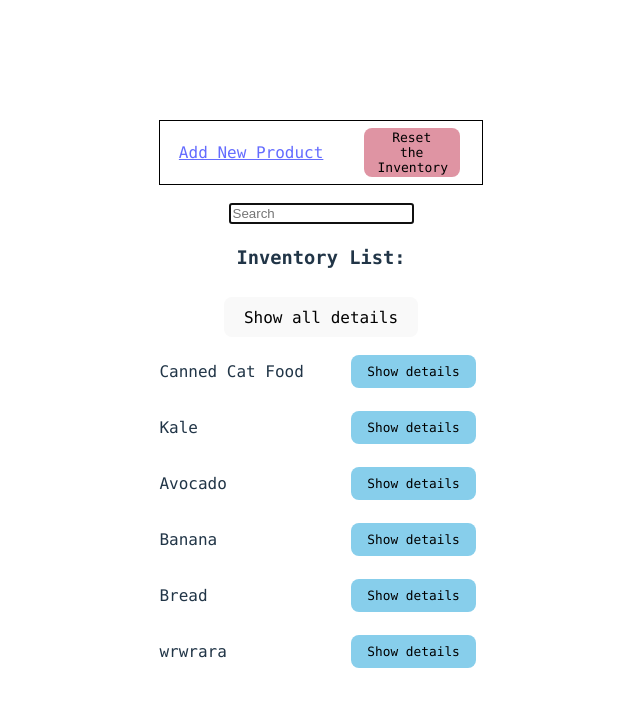
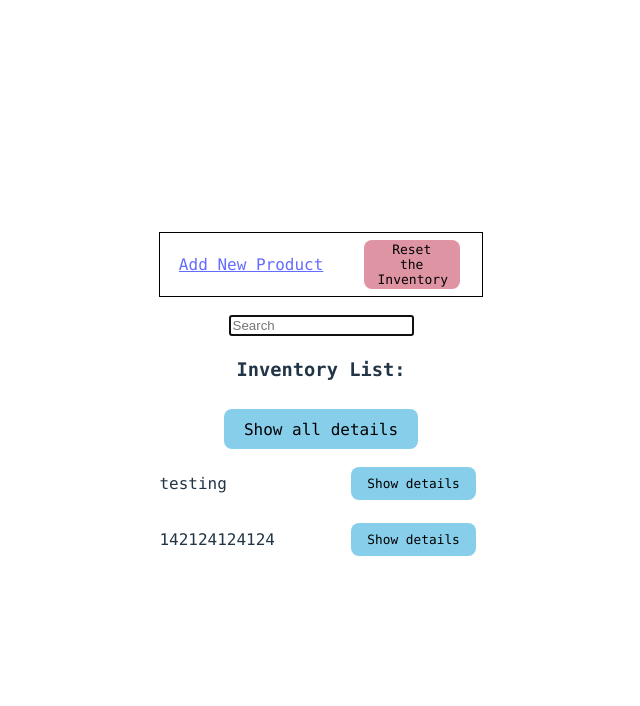
Before and after one commit to Michael01155D/web-inventory-manager, a React (Vite) app: page / in a window 1280 px wide. Shown: the top 706 px of the page, without its empty margins (319-959 px from the left). Built offline with nearby package versions, Linux system fonts and the light colour scheme; data requests are answered from the project's data file.

Commit message:
adding product to inventory now works and re-renders the main menu product list when done adding

```diff
--- a/backend.js
+++ b/backend.js
@@ -60,7 +60,7 @@ const updateProduct = async (updatedProduct) => {
             body: JSON.stringify(updatedProduct)
         });
         const response = await request.json()
-        console.log("response in updateProduct is, ", response)
+        //console.log("response in updateProduct is, ", response)
        return response;
     }
 }
--- a/db.json
+++ b/db.json
@@ -1,40 +1,16 @@
 {
   "products": [
     {
-      "id": "9508",
-      "name": "Canned Cat Food",
-      "stock": 441,
-      "serialCode": "n5G1H5K4A4n2"
+      "id": "ef96",
+      "name": "testing",
+      "stock": 0,
+      "serialCode": "m7b3u4g5c8u5"
     },
     {
-      "id": "5c4e",
-      "name": "Kale",
-      "stock": 579,
-      "serialCode": "B4q1x5u7X5f3"
-    },
-    {
-      "id": "2234",
-      "name": "Avocado",
-      "stock": 327,
-      "serialCode": "N2P0Q7A2Y2M6"
-    },
-    {
-      "id": "1598",
-      "name": "Banana",
-      "stock": 611,
-      "serialCode": "R3r4b4T6I2J5"
-    },
-    {
-      "id": "1807",
-      "name": "Bread",
-      "stock": 468,
-      "serialCode": "M6X6G1O6Z4C4"
-    },
-    {
-      "id": "d226",
-      "name": "wrwrara",
-      "stock": 0,
-      "serialCode": "C2c1T1K1H5s1"
+      "id": "26b7",
+      "name": "142124124124",
+      "stock": 444,
+      "serialCode": "L8L1X5y1x3x0"
     }
   ]
 }
--- a/src/App.jsx
+++ b/src/App.jsx
@@ -19,7 +19,7 @@ const App = () => {
     <BrowserRouter>
       <Routes>
           <Route path='/' element={<HomePage inventory={inventory} setInventory={setInventory} />}/>
-          <Route path='/add' element={<NewProductPage inventory={inventory}/>}/>
+          <Route path='/add' element={<NewProductPage inventory={inventory} setInventory={setInventory}/>}/>
       </Routes>
     </BrowserRouter>
   )
--- a/src/components/MainMenu.jsx
+++ b/src/components/MainMenu.jsx
@@ -1,5 +1,6 @@
-import { useState, useReducer } from "react";
+import { useState } from "react";
 import "../styles/MainMenu.css";
+import "../styles/Button.css";
 import Product from './Product';
 import SearchBar from "./SearchBar";
 import { Link } from "react-router-dom";
@@ -8,7 +9,6 @@ import { clearInventory, removeProduct } from "../../backend";
 
 const MainMenu = ({inventory, setInventory}) => {
     const [query, setQuery] = useState("");
-    const [_, forceUpdate] = useReducer((x) => x + 1, 0);
     const [displayMsg, setDisplayMsg] = useState("");
     const [isError, setIsError] = useState(false);
     const [displayAllDetails, setDisplayAllDetails] = useState(false);
@@ -27,12 +27,12 @@ const MainMenu = ({inventory, setInventory}) => {
     }
 
     const allowRename = (newName) => {return !inventory.map(product => product.name.toLowerCase().trim()).includes(newName.toLowerCase().trim())}
-
+    const toObj = {to: "add", state: {setInventory}}
     //todo: once db is implemented, add Link for each Product to link to /products/:id for detail screen
     return(
         <main id="mainMenuScreen">
             <header id="inventoryCommands">
-                <Link to={"add"}>Add New Product</Link>
+                <Link to="add" >Add New Product</Link>
                 <button id="clearInventoryButton" onClick={()=> clearInventoryPrompt()}>Reset the Inventory</button>
             </header>
             <SearchBar query={query} setQuery={setQuery}/>
@@ -47,11 +47,12 @@ const MainMenu = ({inventory, setInventory}) => {
                 <h3>Inventory List:</h3>
                 {inventory.length > 0 ?
                     [
-                        <button key="detailsButton" id="toggleAllDetails" onClick={() => setDisplayAllDetails(!displayAllDetails)}>{displayAllDetails ? "Hide all details" : "Show all details"}</button>,
+                        <button key="detailsButton" id="toggleAllDetails" onClick={() => setDisplayAllDetails(!displayAllDetails)}>{displayAllDetails ? "Hide all details" : "Show all details"}</button>
+                        ,
                         inventory
                         .filter(product => product.name.toLowerCase().includes(query.toLowerCase().trim()))
                         .map(product => <Product
-                            key={product.serialCode}
+                            key={product.id}
                             product={product}
                             allowRename={allowRename}
                             handleDelete={handleDelete}
--- a/src/components/NewProductPage.jsx
+++ b/src/components/NewProductPage.jsx
@@ -5,12 +5,11 @@ import "../styles/NewProductPage.css";
 import "../styles/Button.css";
 import { addProduct } from "../../backend";
 
-const NewProductPage = ({inventory}) => {
+const NewProductPage = ({inventory, setInventory}) => {
     const [productName, setProductName] = useState("");
     const [productStock, setProductStock] = useState(0);
     const [displayMsg, setDisplayMsg] = useState("");
     const [isError, setIsError] = useState(false);
-
     const addNewProduct = async (e) => {
         e.preventDefault();
         if (inventory.map(product => product.name).includes(productName)) {
@@ -18,8 +17,9 @@ const NewProductPage = ({inventory}) => {
             setDisplayMsg(`Error: ${productName} is already in the Inventory!`);
         } else {
             const newProduct = { name: productName, stock: productStock}
-            await addProduct(newProduct);
-            setDisplayMsg(`${productName} added to the Inventory!`)
+            const savedProduct = await addProduct(newProduct);
+            setDisplayMsg(`${productName} added to the Inventory!`);
+            setInventory([...inventory, savedProduct]);
         }
         toggleMessage(setIsError, setDisplayMsg);
         setProductName("");
--- a/src/components/StartingScreen.jsx
+++ b/src/components/StartingScreen.jsx
@@ -5,6 +5,8 @@ import "../styles/StartingScreen.css"
 import DisplayMessage, {toggleMessage} from "./DisplayMessage.jsx";
 import { addProduct } from "../../backend.js";
 
+
+//TODO: custom setup isnt rendering immediately on 'done'
 
 const StartingScreen = ({ inventory, setInventory, setDisplayStart }) => {
     const [startOption, setStartOption] = useState(false);
--- a/src/styles/Button.css
+++ b/src/styles/Button.css
@@ -26,3 +26,7 @@
     font-size: .8em;
     background-color: var(--button-bg-color);
 }
+
+#toggleAllDetails {
+    background-color: var(--button-bg-color);
+}
```
